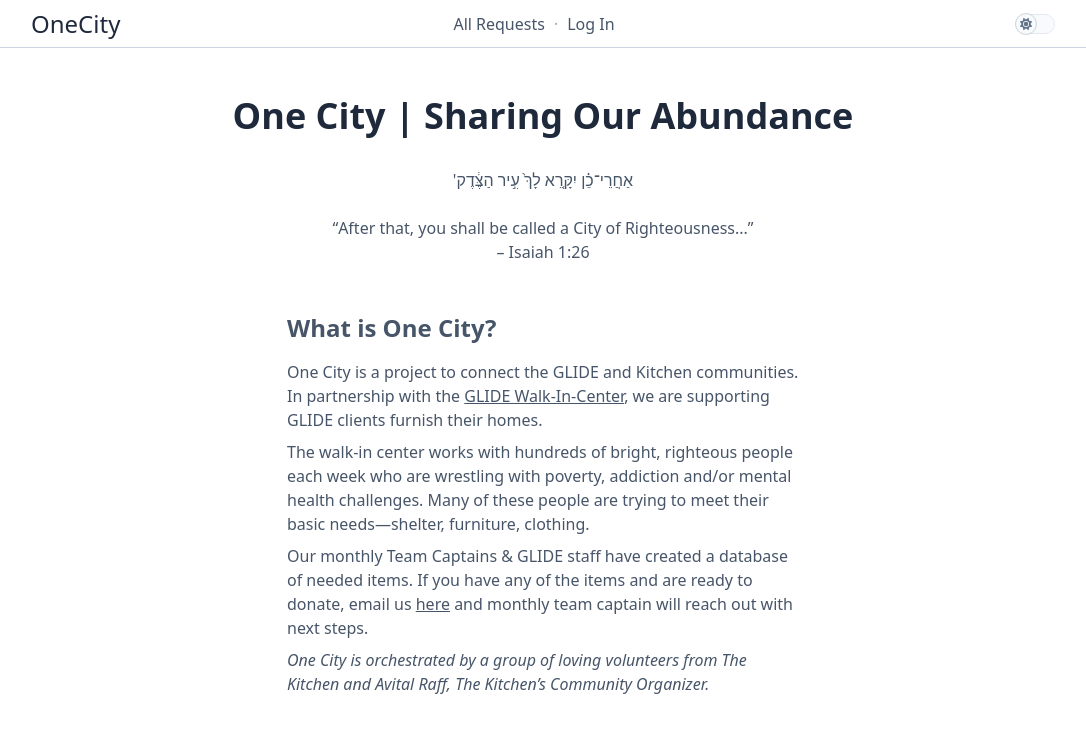
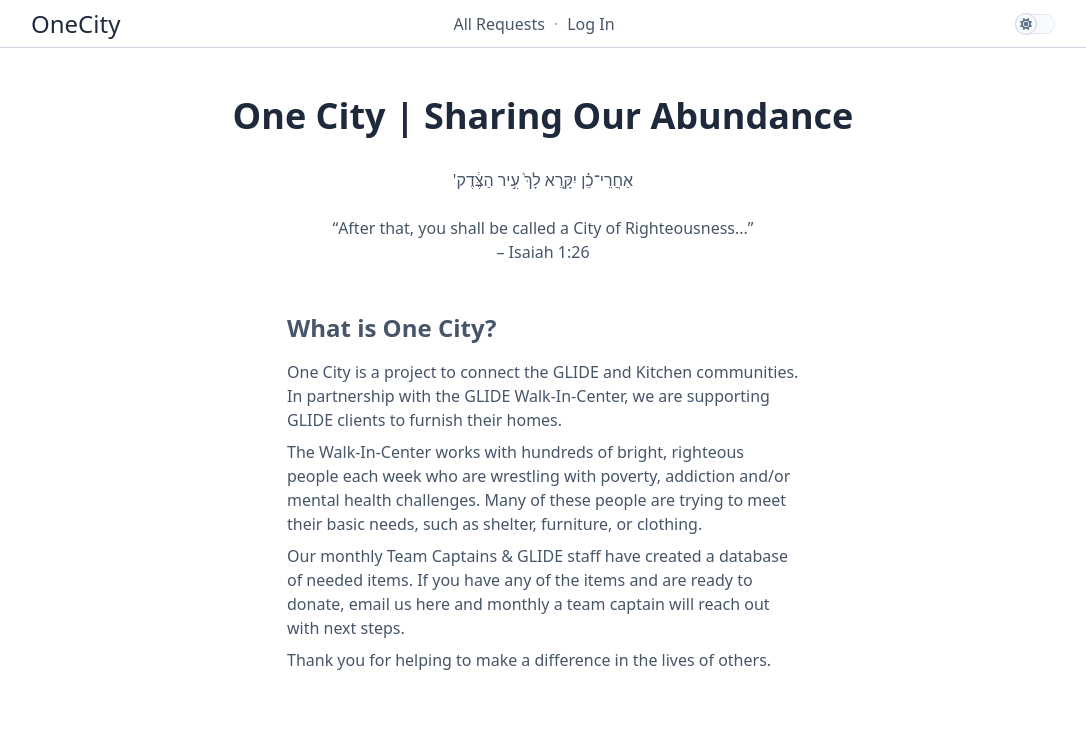
Before and after one commit to zsakowitz/one-city, a SvelteKit app: page / in a window 1280 px wide. Shown: the top 732 px of the page, without its empty margins (97-1183 px from the left). Built offline with nearby package versions, Linux system fonts and the light colour scheme; no server answers.

Commit message:
Change homepage

```diff
--- a/src/routes/+page.svelte
+++ b/src/routes/+page.svelte
@@ -25,41 +25,30 @@
 
 <div class="mx-auto w-[32rem] max-w-full">
   <h2 class="my-4 text-left text-2xl font-semibold">What is One City?</h2>
+
   <p class="my-2">
     One City is a project to connect the GLIDE and Kitchen communities. In
-    partnership with the <a
-      class="underline"
-      href="https://www.glide.org/program/walk-in-center/"
-      target="_blank">GLIDE Walk-In-Center</a
-    >, we are supporting GLIDE clients furnish their homes.
+    partnership with the <a href="https://www.glide.org/program/walk-in-center/"
+      >GLIDE Walk-In-Center</a
+    >, we are supporting GLIDE clients to furnish their homes.
   </p>
+
   <p class="my-2">
-    The walk-in center works with hundreds of bright, righteous people each week
+    The Walk-In-Center works with hundreds of bright, righteous people each week
     who are wrestling with poverty, addiction and/or mental health challenges.
-    Many of these people are trying to meet their basic needs—shelter,
-    furniture, clothing.
+    Many of these people are trying to meet their basic needs, such as shelter,
+    furniture, or clothing.
   </p>
+
   <p class="my-2">
-    Our monthly Team Captains &amp; GLIDE staff have created a database of
-    needed items. If you have any of the items and are ready to donate, email us <a
-      class="underline"
+    Our monthly Team Captains & GLIDE staff have created a database of needed
+    items. If you have any of the items and are ready to donate, email us <a
       href="mailto:onecity@thekitchensf.org">here</a
-    > and monthly team captain will reach out with next steps.
+    >
+    and monthly a team captain will reach out with next steps.
   </p>
+
   <p class="my-2">
-    <em
-      >One City is orchestrated by a group of loving volunteers from The Kitchen
-      and Avital Raff, The Kitchen’s Community Organizer.
-    </em>
+    Thank you for helping to make a difference in the lives of others.
   </p>
 </div>
-
-<!-- <div class="justify-center mt-6 flex gap-4">
-  <a class="field" href="/log-in">Log In</a>
-  <a class="field" href="/sign-up">Sign Up</a>
-</div>
-
-
-{#if data.name}
-  <p class="text-center mt-6 text-3xl font-light">Welcome, {data.name}!</p>
-{/if} -->
```
